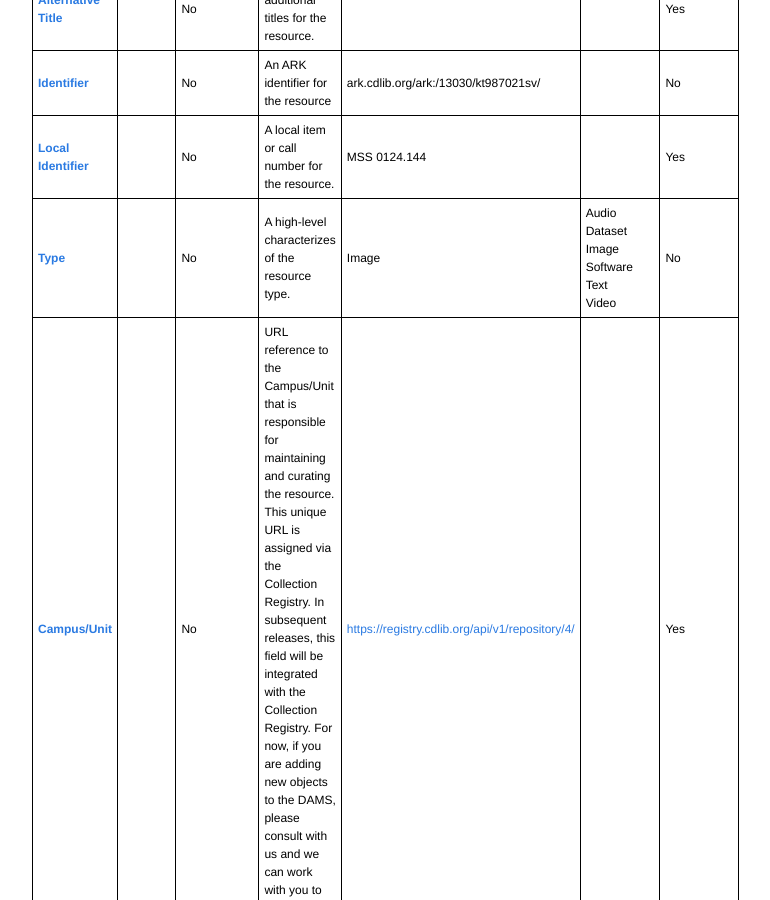
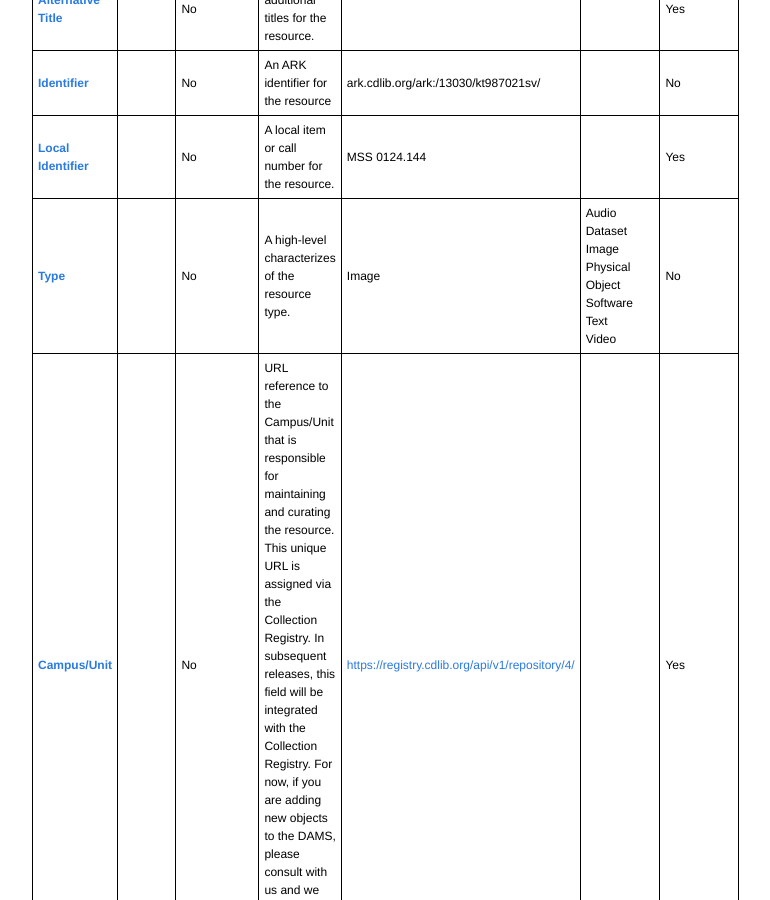
Before and after one commit to ucldc/ucldc-docs, a Jekyll site: the page built from docs/dams/metadata-model.md, in a window 1280 px wide and 900 px high, scrolled down 1191 px. Shown: the whole window, without its empty margins (158-928 px from the left). Built offline with Jekyll 4.4.1, drawn with Linux system fonts in a browser that asks for light colours; nearby versions of some CDN libraries.

Commit message:
Update metadata-model.md

```diff
--- a/docs/dams/metadata-model.md
+++ b/docs/dams/metadata-model.md
@@ -230,6 +230,8 @@ breadcrumbs: DAMS Appendix
                 Dataset
                 <br/>
                 Image
+                <br/>
+                Physical Object
                 <br/>
                 Software
                 <br/>
```
